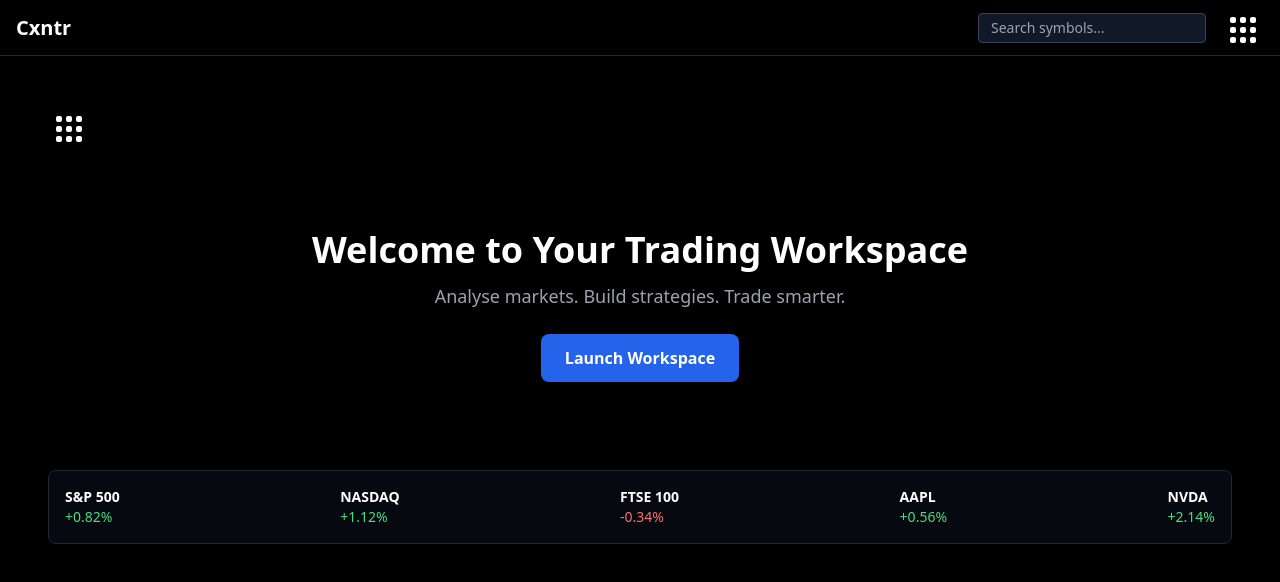
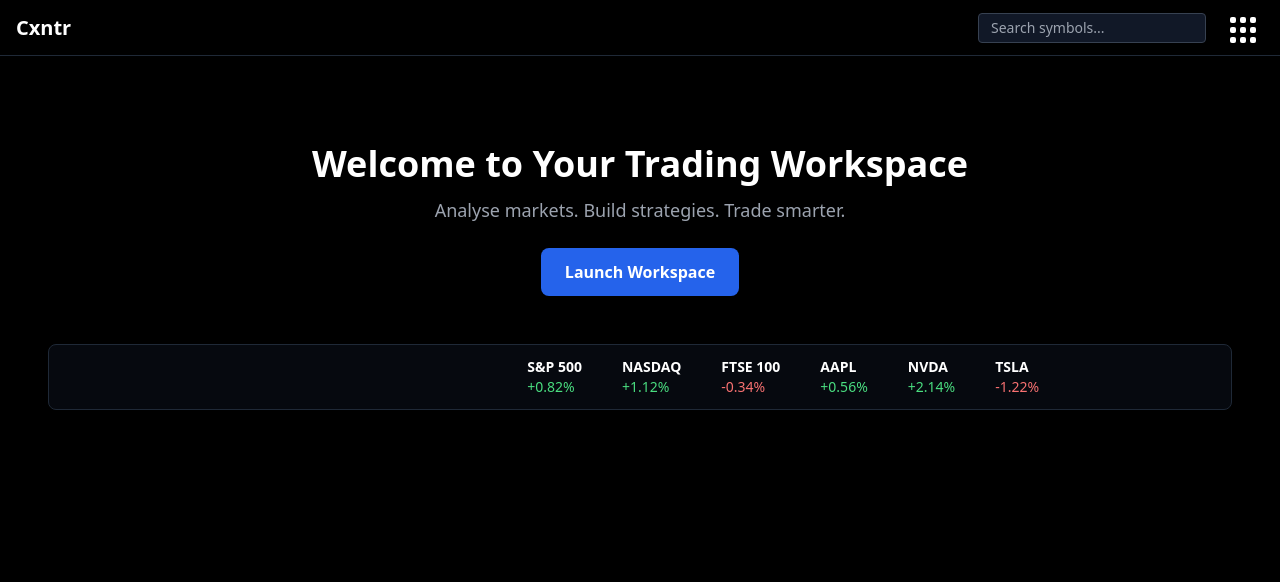
Before and after one commit to Cxntrol01/Trading-Newest, a Next.js app: page / in a window 1280 px wide. Shown: the top 582 px of the page. Built offline with nearby package versions, Linux system fonts and the light colour scheme.

Commit message:
Update page.tsx

```diff
--- a/app/page.tsx
+++ b/app/page.tsx
@@ -1,16 +1,10 @@
 "use client";
 
-import WaffleMenu from "@/components/WaffleMenu";
 import Link from "next/link";
 
 export default function Home() {
   return (
-    <div className="p-6 flex flex-col gap-10">
-
-      {/* Waffle Menu */}
-      <div>
-        <WaffleMenu />
-      </div>
+    <div className="p-6 flex flex-col gap-12">
 
       {/* Hero Section */}
       <section className="text-center mt-10">
@@ -35,9 +29,10 @@ export default function Home() {
         </Link>
       </section>
 
-      {/* Market Ticker */}
-      <section className="mt-12 border border-gray-800 rounded-lg p-4 bg-gray-900/40 backdrop-blur-sm">
-        <div className="flex justify-between text-gray-300 text-sm">
+      {/* Animated Market Ticker */}
+      <section className="overflow-hidden border border-gray-800 rounded-lg bg-gray-900/40 backdrop-blur-sm py-3">
+        <div className="whitespace-nowrap animate-ticker flex gap-10 px-4 text-sm">
+
           <div className="flex flex-col">
             <span className="font-semibold text-white">S&P 500</span>
             <span className="text-green-400">+0.82%</span>
@@ -62,6 +57,12 @@ export default function Home() {
             <span className="font-semibold text-white">NVDA</span>
             <span className="text-green-400">+2.14%</span>
           </div>
+
+          <div className="flex flex-col">
+            <span className="font-semibold text-white">TSLA</span>
+            <span className="text-red-400">-1.22%</span>
+          </div>
+
         </div>
       </section>
 
```
